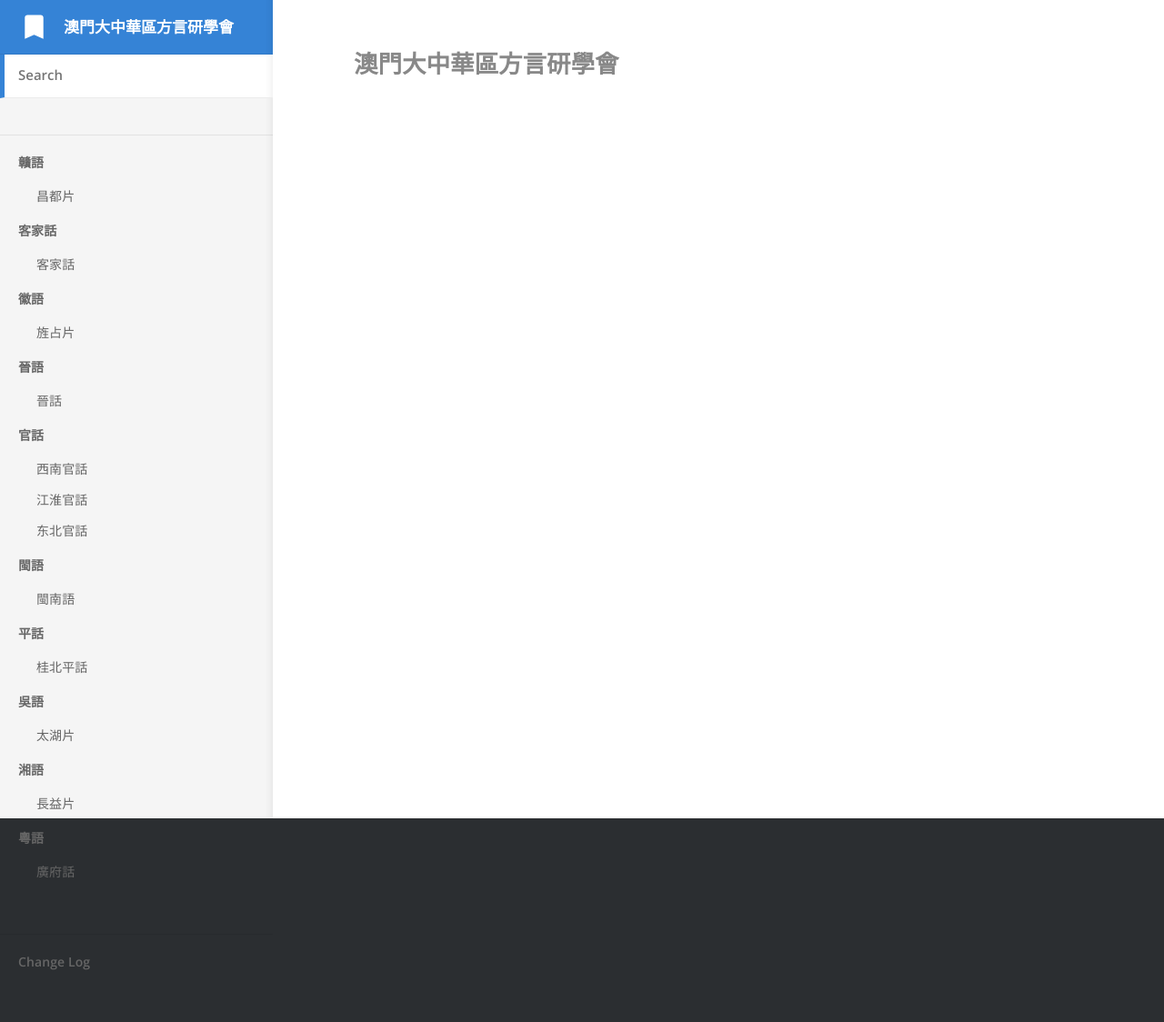
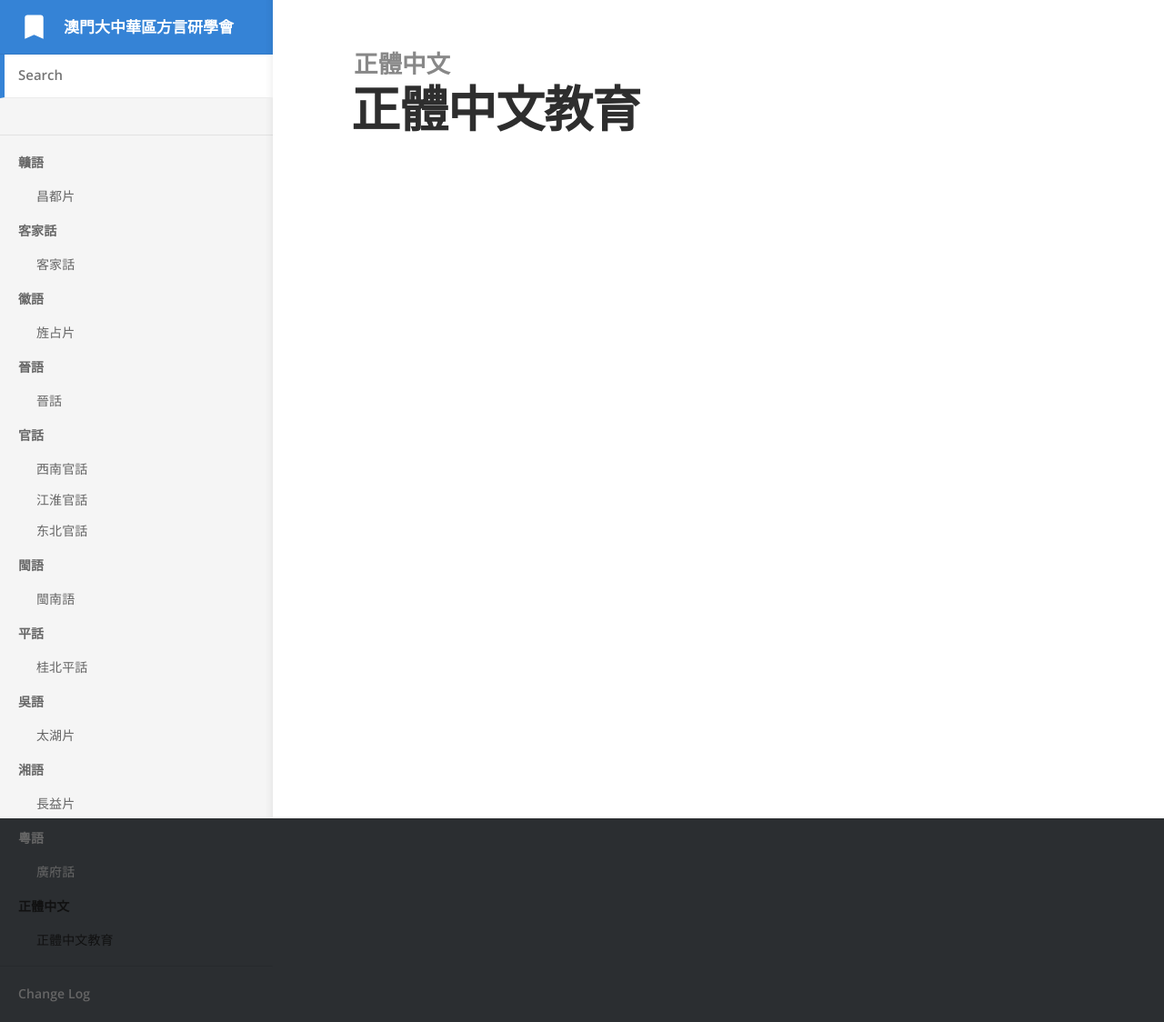
Before and after one commit to zttofficial/zttofficial.github.io, a Jekyll site: the page built from _docs/Z_Traditional Chinese/TraditionalChineseEducation.md, in a window 1280 px wide. Shown: the whole page at 91% size. Built offline with Jekyll 4.4.1, drawn with Linux system fonts in a browser that asks for light colours; before the commit the page ends 1089 px from its top, so only the background shows below that; part of the change alters nothing that is shown.

Commit message:
Update TraditionalChineseEducation.md

```diff
--- a/_docs/Z_Traditional Chinese/TraditionalChineseEducation.md
+++ b/_docs/Z_Traditional Chinese/TraditionalChineseEducation.md
@@ -1,5 +1,5 @@
 ---
-title：正體中文教育
+title: 正體中文教育
 category: 正體中文
 order: 1
 ---
```
